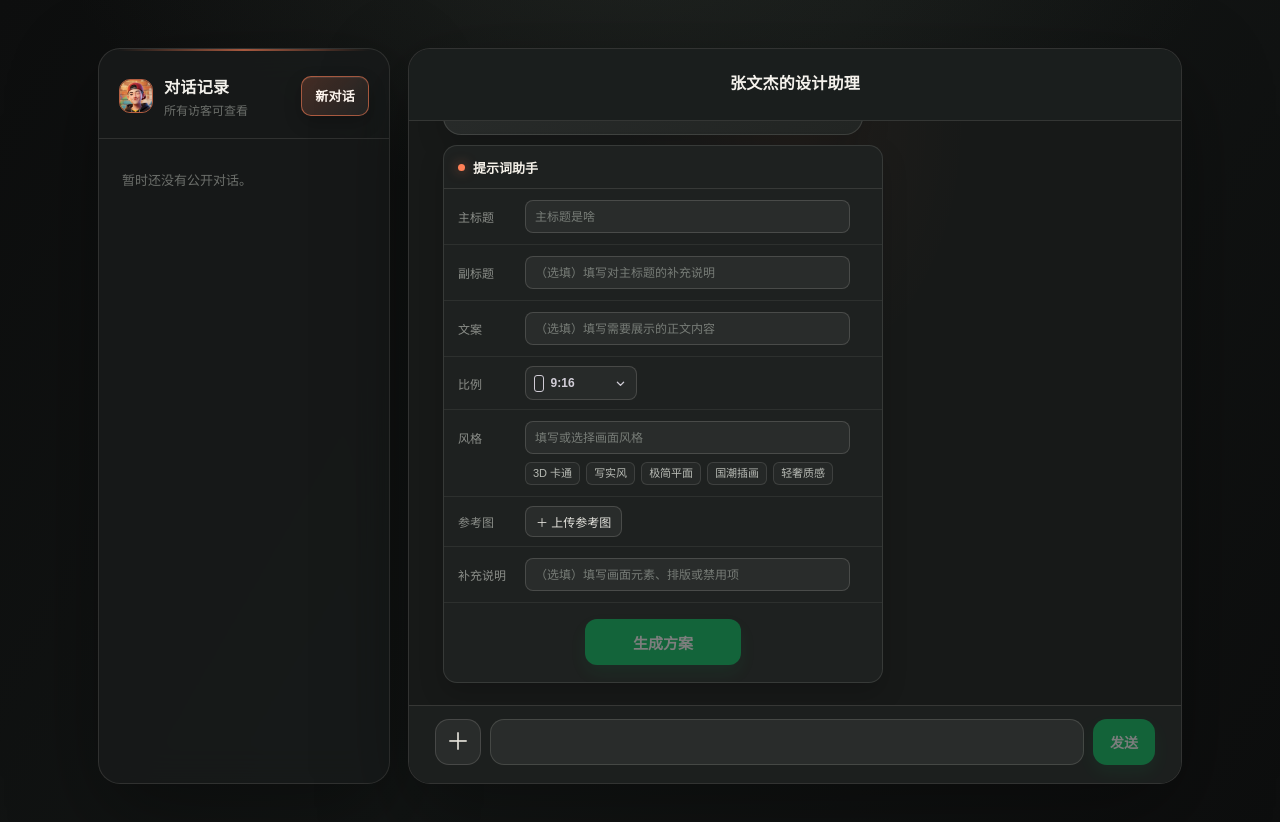
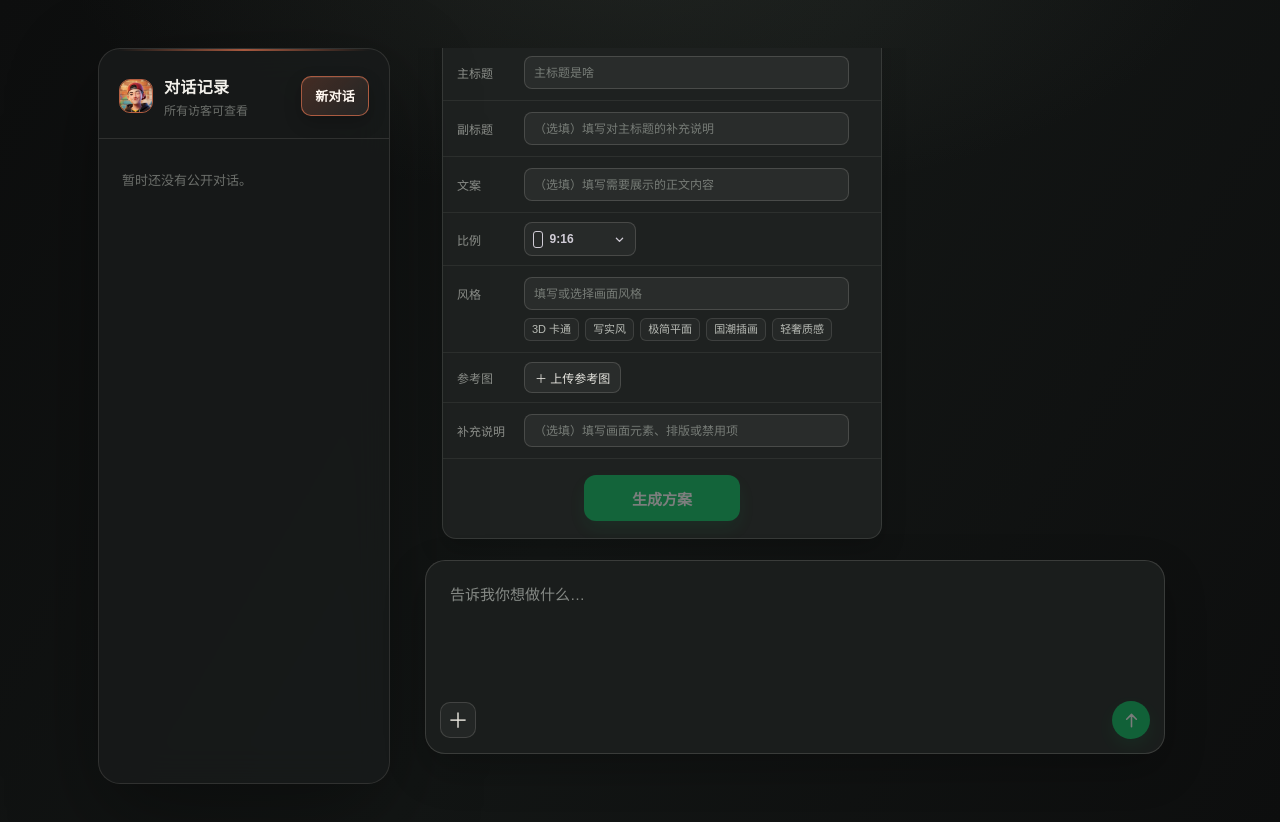
Before and after one commit to iamzwj/richart_clone, a Next.js app: page / in a window 1280 px wide. Shown: the top 822 px of the page. Built offline with nearby package versions, Linux system fonts and the light colour scheme.

Commit message:
style: simplify chat surface and composer

```diff
--- a/app/globals.css
+++ b/app/globals.css
@@ -7,7 +7,8 @@ button, textarea { font: inherit; }
 button { -webkit-tap-highlight-color: transparent; }
 button:focus-visible, textarea:focus-visible, a:focus-visible { outline: 2px solid var(--ember); outline-offset: 3px; }
 .workspace { width: min(1180px, 100%); min-height: 100dvh; display: grid; grid-template-columns: 292px minmax(0, 1fr); align-items: center; gap: 18px; margin: 0 auto; padding: clamp(18px, 4vw, 48px); }
-.conversation-sidebar, .wechat-window { min-height: min(820px, calc(100dvh - 64px)); height: min(820px, calc(100dvh - 64px)); border: 1px solid var(--line); background: rgba(24, 26, 26, .9); box-shadow: 0 30px 90px rgba(0, 0, 0, .36); backdrop-filter: blur(18px); }
+.conversation-sidebar, .wechat-window { min-height: min(820px, calc(100dvh - 64px)); height: min(820px, calc(100dvh - 64px)); }
+.conversation-sidebar { border: 1px solid var(--line); background: rgba(24, 26, 26, .9); box-shadow: 0 30px 90px rgba(0, 0, 0, .36); backdrop-filter: blur(18px); }
 .conversation-sidebar { position: relative; display: flex; flex-direction: column; overflow: hidden; border-radius: 22px; }
 .conversation-sidebar::after { content: ""; position: absolute; top: 0; right: 18px; left: 18px; height: 2px; background: linear-gradient(90deg, transparent, rgba(255,128,86,.78), transparent); opacity: .8; }
 .sidebar-header { display: flex; align-items: center; justify-content: space-between; padding: 25px 20px 20px; border-bottom: 1px solid var(--line); }
@@ -26,7 +27,7 @@ button:focus-visible, textarea:focus-visible, a:focus-visible { outline: 2px sol
 .conversation-item.active::before { background: var(--ember); box-shadow: 0 0 12px rgba(255,128,86,.58); }
 .conversation-item strong { overflow: hidden; color: #e8e7e1; font-size: 13px; font-weight: 570; letter-spacing: .01em; text-overflow: ellipsis; white-space: nowrap; }
 .empty-list { margin: 20px 12px; color: var(--faint); font-size: 13px; line-height: 1.7; }
-.wechat-window { width: 100%; display: grid; grid-template-rows: auto minmax(0, 1fr) auto; overflow: hidden; border-radius: 22px; background: var(--panel); }
+.wechat-window { width: 100%; display: grid; grid-template-rows: minmax(0, 1fr) auto; min-width: 0; }
 .chat-header { min-height: 72px; display: flex; align-items: center; justify-content: center; padding: 13px 20px; border-bottom: 1px solid var(--line); background: rgba(28, 31, 30, .74); }
 .contact { min-width: 0; text-align: center; }
 .contact h1 { margin: 0; overflow: hidden; color: #f5f2ec; font-size: 16px; font-weight: 630; letter-spacing: .015em; line-height: 1.4; text-overflow: ellipsis; white-space: nowrap; }
@@ -38,7 +39,7 @@ button:focus-visible, textarea:focus-visible, a:focus-visible { outline: 2px sol
 .new-chat { width: 34px; height: 34px; display: grid; place-items: center; padding: 0; justify-self: end; border: 1px solid transparent; border-radius: 10px; background: transparent; color: #b7b9b4; cursor: pointer; font-size: 23px; font-weight: 300; line-height: 1; transition: color .18s ease, background .18s ease; }
 .new-chat:hover { background: rgba(255,255,255,.075); color: #fff; }
 .new-chat:disabled { cursor: not-allowed; opacity: .4; }
-.conversation { overflow-y: auto; display: flex; flex-direction: column; gap: 20px; padding: 30px clamp(19px, 3vw, 34px) 24px; background: radial-gradient(ellipse at 50% 0%, rgba(255,128,86,.045), transparent 32%), #171918; }
+.conversation { overflow-y: auto; display: flex; flex-direction: column; gap: 20px; padding: 22px clamp(19px, 3vw, 34px) 24px; background: transparent; }
 .chat-row { width: min(83%, 610px); align-self: flex-start; }
 .chat-row.user { align-self: flex-end; }
 .message-content { min-width: 0; max-width: 100%; }
@@ -134,18 +135,20 @@ button:focus-visible, textarea:focus-visible, a:focus-visible { outline: 2px sol
 .image-gallery a, .preview-card a { color: #b9ed81; text-decoration: none; }
 .image-gallery a:hover, .preview-card a:hover { color: #fff; text-decoration: underline; }
 .error { align-self: center; max-width: 90%; margin: 0; padding: 9px 13px; border: 1px solid rgba(255,130,112,.28); border-radius: 10px; background: rgba(102, 39, 31, .42); color: #ffc1b7; font-size: 13px; line-height: 1.5; text-align: center; }
-.composer { position: relative; padding: 13px clamp(16px, 2.6vw, 26px) max(18px, env(safe-area-inset-bottom)); border-top: 1px solid var(--line); background: #1c1f1e; }
-.composer.dragging-reference::before { content: "松开即可上传参考图"; position: absolute; z-index: 2; inset: 7px 12px; display: grid; place-items: center; border: 1px dashed rgba(255,128,86,.9); border-radius: 13px; background: rgba(42,26,22,.94); color: #ffd1c1; font-size: 14px; font-weight: 620; pointer-events: none; }
-.composer-row { display: flex; align-items: flex-end; gap: 9px; }
-.composer textarea { min-width: 0; flex: 1; resize: none; min-height: 46px; max-height: 132px; padding: 11px 13px; border: 1px solid rgba(239,236,226,.14); border-radius: 14px; color: var(--text); background: #292c2b; font-size: 15px; line-height: 1.5; transition: border-color .2s ease, background .2s ease; }
-.composer textarea:focus { border-color: rgba(255,128,86,.62); background: #2d302f; }
+.composer { position: relative; width: min(100%, 740px); margin: 0 auto clamp(18px, 3vw, 30px); padding: 14px; border: 1px solid rgba(239,236,226,.15); border-radius: 20px; background: rgba(28,31,30,.92); box-shadow: 0 16px 42px rgba(0,0,0,.24); backdrop-filter: blur(18px); }
+.composer.dragging-reference::before { content: "松开即可上传参考图"; position: absolute; z-index: 2; inset: 7px; display: grid; place-items: center; border: 1px dashed rgba(255,128,86,.9); border-radius: 14px; background: rgba(42,26,22,.94); color: #ffd1c1; font-size: 14px; font-weight: 620; pointer-events: none; }
+.composer-row { display: flex; flex-direction: column; gap: 10px; }
+.composer textarea { width: 100%; min-width: 0; resize: none; min-height: 116px; max-height: 220px; padding: 9px 10px; border: 0; border-radius: 10px; outline: 0; color: var(--text); background: transparent; font-size: 15px; line-height: 1.5; }
+.composer textarea:focus { background: rgba(255,255,255,.02); }
 .composer textarea:focus-visible { outline: 0; outline-offset: 0; }
 .composer textarea::placeholder { color: #858985; }
 .composer textarea:disabled { background: #242625; }
 .file-input { display: none; }
-.upload { flex: 0 0 auto; width: 46px; height: 46px; padding: 0; border: 1px solid rgba(239,236,226,.15); border-radius: 14px; background: #292c2b; color: #e8e5dd; cursor: pointer; font-size: 24px; font-weight: 300; line-height: 1; transition: border-color .2s ease, background .2s ease; }
+.composer-actions { display: flex; align-items: center; justify-content: space-between; gap: 10px; }
+.upload { flex: 0 0 auto; width: 36px; height: 36px; padding: 0; border: 1px solid rgba(239,236,226,.15); border-radius: 10px; background: rgba(255,255,255,.045); color: #e8e5dd; cursor: pointer; font-size: 21px; font-weight: 300; line-height: 1; transition: border-color .2s ease, background .2s ease; }
 .upload:hover { border-color: rgba(255,128,86,.6); background: rgba(255,128,86,.12); }
-.send { flex: 0 0 auto; height: 46px; padding: 0 17px; border: 0; border-radius: 14px; background: var(--wechat-green); box-shadow: 0 7px 17px rgba(7,193,96,.18); color: #fff; cursor: pointer; font-size: 14px; font-weight: 600; transition: background .2s ease, transform .2s ease; }
+.send { flex: 0 0 auto; width: 38px; height: 38px; display: grid; place-items: center; padding: 0; border: 0; border-radius: 50%; background: var(--wechat-green); box-shadow: 0 7px 17px rgba(7,193,96,.18); color: #fff; cursor: pointer; transition: background .2s ease, transform .2s ease; }
+.send svg { width: 21px; height: 21px; fill: none; stroke: currentColor; stroke-linecap: round; stroke-linejoin: round; stroke-width: 1.8; }
 .send:hover { background: #0ab768; transform: translateY(-1px); }
 .upload:disabled, .send:disabled { cursor: not-allowed; opacity: .42; transform: none; }
 .reference-preview-list { display: flex; flex-wrap: wrap; gap: 8px; margin-bottom: 10px; }
@@ -159,5 +162,5 @@ button:focus-visible, textarea:focus-visible, a:focus-visible { outline: 2px sol
 .close-preview { position: absolute; top: 9px; right: 10px; width: 29px; height: 29px; border: 1px solid var(--line); border-radius: 9px; background: rgba(255,255,255,.06); color: #fff; cursor: pointer; font-size: 20px; }
 .close-preview:hover { background: rgba(255,255,255,.14); }
 @media (max-width: 840px) { .workspace { grid-template-columns: 244px minmax(0, 1fr); gap: 13px; padding: 18px; } .conversation-sidebar, .wechat-window { min-height: calc(100dvh - 36px); height: calc(100dvh - 36px); } .chat-row { width: 88%; } }
-@media (max-width: 690px) { .workspace { display: block; padding: 0; } .conversation-sidebar { display: none; } .wechat-window { width: 100%; min-height: 100dvh; height: 100dvh; border: 0; border-radius: 0; box-shadow: none; } .chat-header { min-height: 64px; padding: 10px 15px; } .conversation { padding: 22px 14px 18px; } .chat-row { width: 94%; } .bubble { padding: 11px 13px; font-size: 15px; } .image-gallery { max-width: 320px; } .ratio-grid { gap: 6px; } .ratio-option { min-height: 54px; border-radius: 9px; } .ratio-icon { height: 17px; border-width: 1.5px; } .composer { padding: 10px 12px max(14px, env(safe-area-inset-bottom)); } .upload, .send, .composer textarea { min-height: 44px; height: 44px; } .send { padding: 0 13px; } }
+@media (max-width: 690px) { .workspace { display: block; padding: 0; } .conversation-sidebar { display: none; } .wechat-window { width: 100%; min-height: 100dvh; height: 100dvh; } .conversation { padding: 22px 14px 18px; } .chat-row { width: 94%; } .bubble { padding: 11px 13px; font-size: 15px; } .image-gallery { max-width: 320px; } .ratio-grid { gap: 6px; } .ratio-option { min-height: 54px; border-radius: 9px; } .ratio-icon { height: 17px; border-width: 1.5px; } .composer { width: calc(100% - 24px); margin-bottom: max(12px, env(safe-area-inset-bottom)); padding: 10px 11px; border-radius: 17px; } .composer textarea { min-height: 92px; } .upload { width: 34px; height: 34px; } .send { width: 36px; height: 36px; } }
 @media (prefers-reduced-motion: reduce) { *, *::before, *::after { scroll-behavior: auto !important; transition-duration: 0s !important; animation-duration: 0s !important; } }
--- a/app/page.tsx
+++ b/app/page.tsx
@@ -284,15 +284,12 @@ export default function Home() {
   const [editingPromptValue, setEditingPromptValue] = useState("");
   const [briefDrafts, setBriefDrafts] = useState<Partial<Brief>>({});
   const [draggingReference, setDraggingReference] = useState(false);
-  const [activity, setActivity] = useState<"reply" | "design" | null>(null);
   const [focusComposerRequest, setFocusComposerRequest] = useState(0);
   const [ratioPickerOpen, setRatioPickerOpen] = useState(false);
   const endRef = useRef<HTMLDivElement>(null);
   const fileInputRef = useRef<HTMLInputElement>(null);
   const composerInputRef = useRef<HTMLTextAreaElement>(null);
   const saveQueueRef = useRef<Promise<void>>(Promise.resolve());
-  const name = process.env.NEXT_PUBLIC_CLONE_NAME || "张文杰";
-  const assistantName = `${name}的设计助理`;
 
   useEffect(() => {
     const element = endRef.current;
@@ -588,7 +585,6 @@ export default function Home() {
     promptOverride?: string,
   ) {
     setPending(true);
-    setActivity("design");
     setError("");
     const progressMessage: Message = {
       role: "assistant",
@@ -628,7 +624,6 @@ export default function Home() {
       setError(generationError instanceof Error ? generationError.message : "生图失败，请稍后重试。");
     } finally {
       setPending(false);
-      setActivity(null);
     }
   }
 
@@ -638,7 +633,6 @@ export default function Home() {
     if (!content || pending || readOnly) return;
 
     setPending(true);
-    setActivity("reply");
     try {
       const active = await ensureConversation();
       const selectedReferences = references;
@@ -728,7 +722,6 @@ export default function Home() {
       setError(requestError instanceof Error ? requestError.message : "暂时无法读取需求，请稍后重试。");
     } finally {
       setPending(false);
-      setActivity(null);
     }
   }
 
@@ -771,7 +764,6 @@ export default function Home() {
     setEditingField(null);
     setEditingValue("");
     setBriefDrafts({});
-    setActivity(null);
     setRatioPickerOpen(false);
     setFocusComposerRequest((current) => current + 1);
   }
@@ -818,13 +810,7 @@ export default function Home() {
           ))}
         </div>
       </aside>
-      <section className="wechat-window" aria-label={`与${assistantName}对话`}>
-        <header className="chat-header">
-          <div className="contact">
-            <h1 aria-live="polite">{pending ? <><span>{activity === "design" ? "对方正在帮你设计" : "对方正在输入"}</span><span className="status-ellipsis" aria-hidden="true"><i>·</i><i>·</i><i>·</i></span></> : assistantName}</h1>
-          </div>
-        </header>
-
+      <section className="wechat-window" aria-label="设计对话">
         <div className="conversation" role="log" aria-label="对话记录" aria-live="polite">
           {messages.map((message, index) => (
             <article className={`chat-row ${message.role}`} key={`${message.role}-${index}`}>
@@ -959,9 +945,6 @@ export default function Home() {
               </div>
             </article>
           ))}
-          {pending && activity === "design" && <article className="chat-row assistant generation-status" aria-label="我正在帮你设计">
-            <div className="bubble"><span>我正在帮你设计</span><span className="status-ellipsis" aria-hidden="true"><i>·</i><i>·</i><i>·</i></span></div>
-          </article>}
           {error && <p className="error" role="alert">{error}</p>}
           <div ref={endRef} />
         </div>
@@ -973,7 +956,6 @@ export default function Home() {
           </div>)}</div>}
           <div className="composer-row">
             <input ref={fileInputRef} className="file-input" type="file" accept="image/png,image/jpeg,image/webp" multiple onChange={(event) => { void selectReferences(event.target.files); event.currentTarget.value = ""; }} />
-            <button className="upload" type="button" disabled={pending || readOnly} onClick={() => fileInputRef.current?.click()} aria-label="上传参考图" title="上传参考图">＋</button>
             <textarea
               ref={composerInputRef}
               value={input}
@@ -985,12 +967,17 @@ export default function Home() {
                 }
               }}
               aria-label="设计需求"
-              placeholder={readOnly ? "此对话仅可查看" : ""}
+              placeholder={readOnly ? "此对话仅可查看" : "告诉我你想做什么…"}
               rows={1}
               maxLength={2000}
               disabled={pending || readOnly}
             />
-            <button className="send" type="submit" disabled={pending || readOnly || !input.trim()}>发送</button>
+            <div className="composer-actions">
+              <button className="upload" type="button" disabled={pending || readOnly} onClick={() => fileInputRef.current?.click()} aria-label="上传参考图" title="上传参考图">＋</button>
+              <button className="send" type="submit" disabled={pending || readOnly || !input.trim()} aria-label="发送">
+                <svg viewBox="0 0 24 24" aria-hidden="true"><path d="M12 19V5m0 0-5.5 5.5M12 5l5.5 5.5" /></svg>
+              </button>
+            </div>
           </div>
         </form>
       </section>
```
